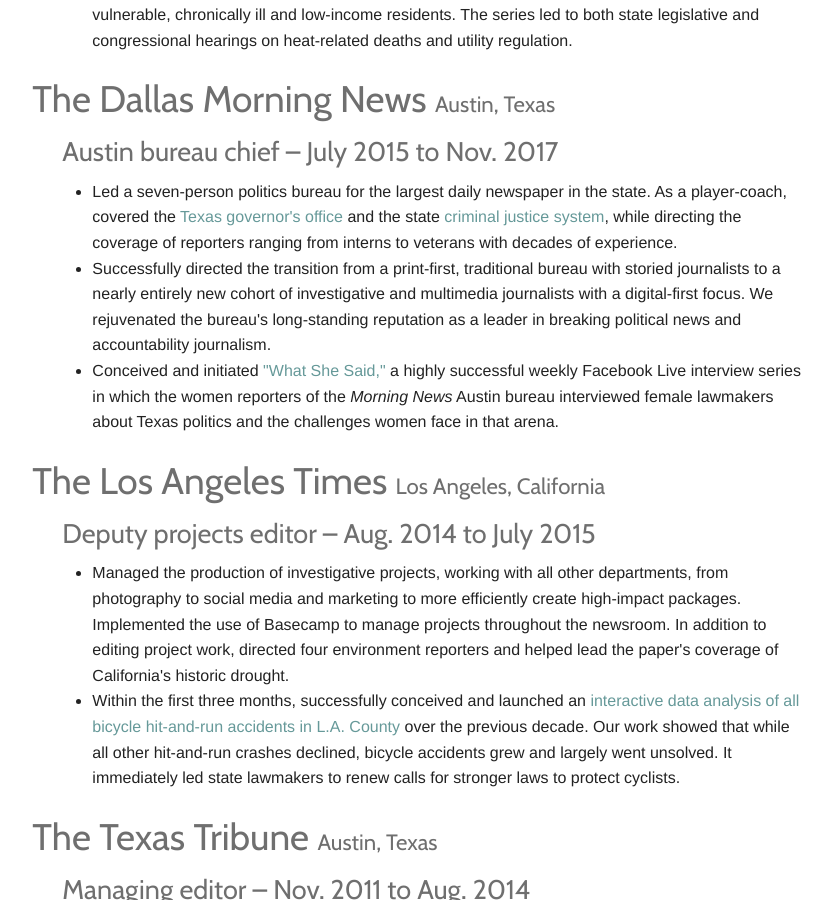
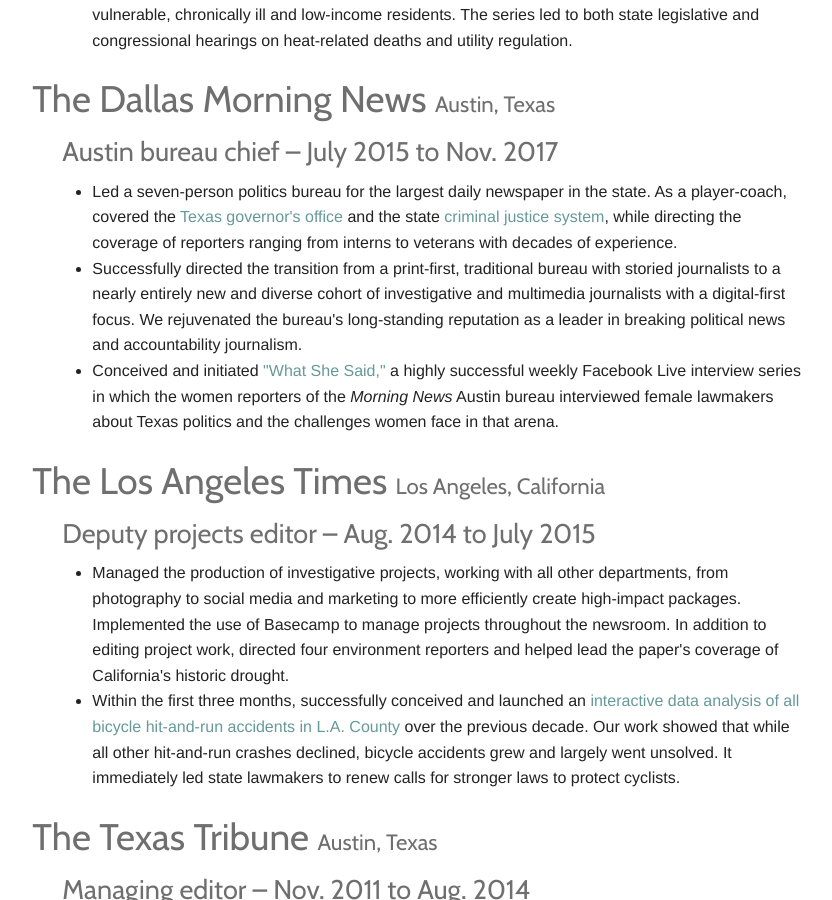
Before and after one commit to BrandiGrissom/resume, a Jekyll site: the page built from index.html, in a window 1280 px wide and 900 px high, scrolled down 842 px. Shown: the whole window, without its empty margins (236-1068 px from the left). Built offline with Jekyll 4.4.1, drawn with Linux system fonts in a browser that asks for light colours.

Commit message:
Update index.html

```diff
--- a/index.html
+++ b/index.html
@@ -53,7 +53,7 @@
 
     <ul>
       <li>Led a seven-person politics bureau for the largest daily newspaper in the state. As a player-coach, covered the <a href="http://www.dallasnews.com/news/texas-legislature/2017/03/01/major-conservatives-piggy-banks-behind-texas-obsession-amending-constitution">Texas governor's office</a> and the state <a href="http://www.dallasnews.com/news/dallas-ambush/2016/07/16/fatal-encounters-suspects-deaths-rise-across-texas-even-arrests-drop">criminal justice system</a>, while directing the coverage of reporters ranging from interns to veterans with decades of experience.
-      <li>Successfully directed the transition from a print-first, traditional bureau with storied journalists to a nearly entirely new cohort of investigative and multimedia journalists with a digital-first focus. We rejuvenated the bureau's long-standing reputation as a leader in breaking political news and accountability journalism.
+      <li>Successfully directed the transition from a print-first, traditional bureau with storied journalists to a nearly entirely new and diverse cohort of investigative and multimedia journalists with a digital-first focus. We rejuvenated the bureau's long-standing reputation as a leader in breaking political news and accountability journalism.
       <li>Conceived and initiated <a href="https://www.facebook.com/pg/dmnpolitics/videos/">"What She Said,"</a> a highly successful weekly Facebook Live interview series in which the women reporters of the <em>Morning News</em> Austin bureau interviewed female lawmakers about Texas politics and the challenges women face in that arena.
     </ul>
 
```
